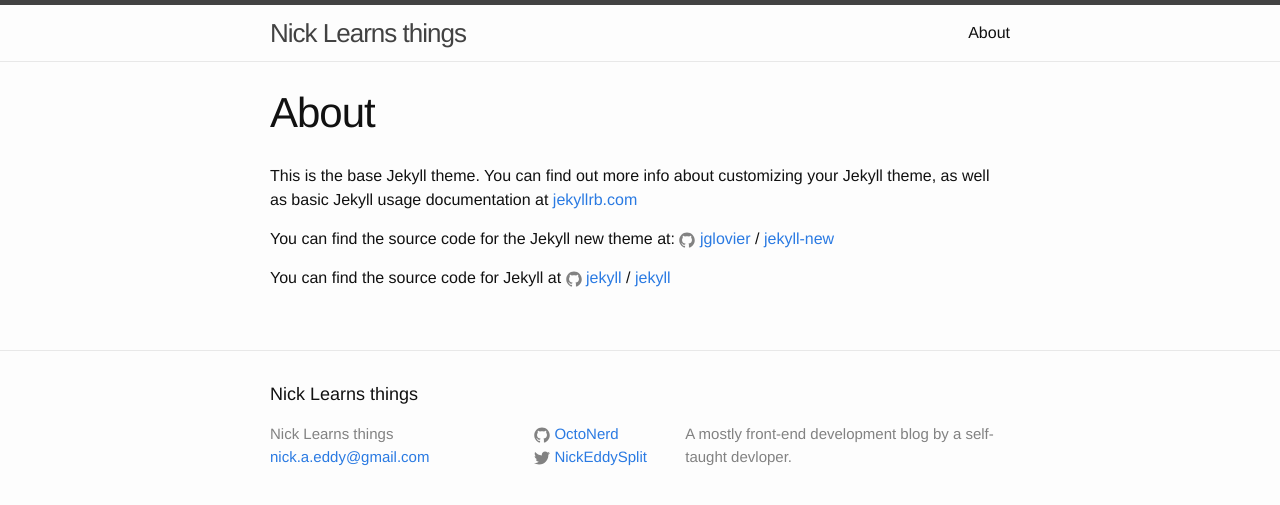
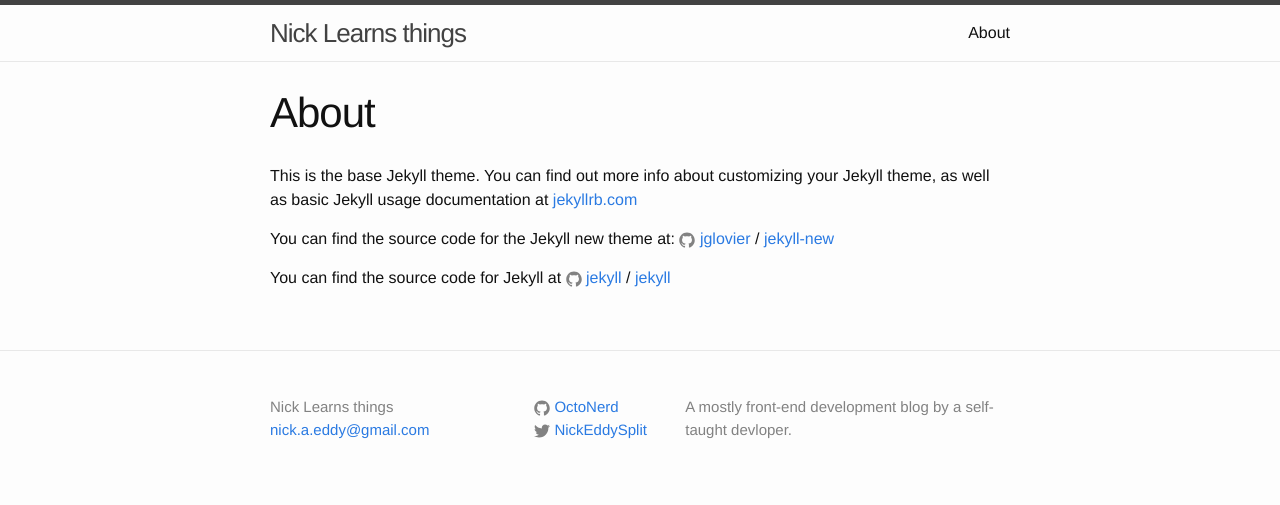
Before and after one commit to OctoNerd/OctoNerd.github.io, a Jekyll site: the page built from about.md, in a window 1280 px wide. Shown: the top 505 px of the page. Built offline with Jekyll 4.4.1, drawn with Linux system fonts in a browser that asks for light colours.

Commit message:
Removed redundant footer title

```diff
--- a/_includes/footer.html
+++ b/_includes/footer.html
@@ -2,7 +2,7 @@
 
   <div class="wrapper">
 
-    <h2 class="footer-heading">{{ site.title }}</h2>
+    <h2 class="footer-heading"></h2>
 
     <div class="footer-col-wrapper">
       <div class="footer-col footer-col-1">
```
